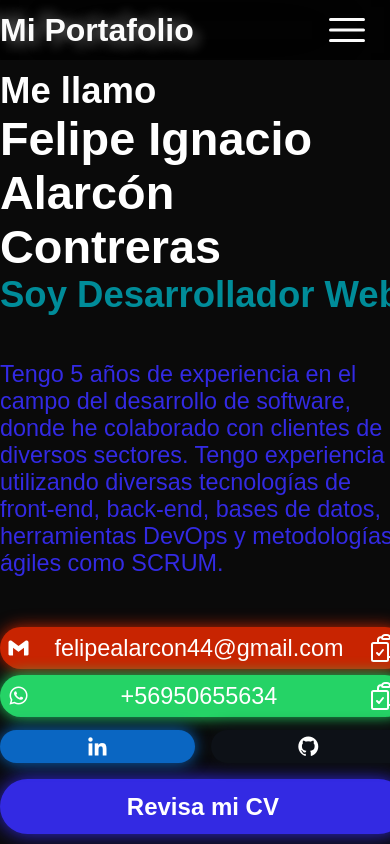
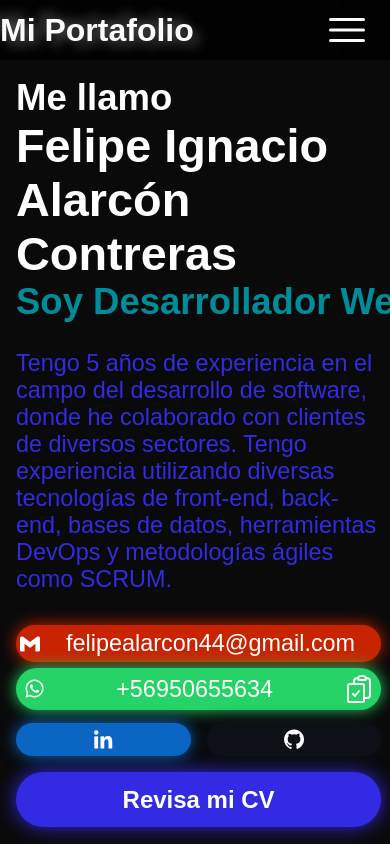
Before and after one commit to felipe1521/mi-portafolio, a Next.js app: page / in a window 390 px wide. Shown: the top 844 px of the page. Built offline with nearby package versions, Linux system fonts and the light colour scheme; a web font is replaced by a local one.

Commit message:
se sigue corrigiendo responsive de pantalla home

```diff
--- a/src/app/globals.css
+++ b/src/app/globals.css
@@ -20,18 +20,18 @@ html {
 body {
   background-color: var(--primary-bg-color);
   color: var(--secondary-text-color);
-  width: 100%;
 }
 
 main {
   position: relative;
   top: var(--height-navbar);
   height: calc(100% - var(--height-navbar));
+  width: 100%;
 }
 
 section {
   position: relative;
-  padding: 1rem 0;
+  padding: 1rem;
 }
 
 section[id] {
@@ -62,9 +62,3 @@ a {
 ::-webkit-scrollbar-track {
   background-color: var(--primary-bg-color);
 }
-
-@media (max-width: 768px) {
-  section {
-    padding: 0;
-  }
-}
--- a/src/app/home/home.module.css
+++ b/src/app/home/home.module.css
@@ -71,6 +71,10 @@
 
   .description_content {
     font-size: 6vw;
-    align-items: center;
+    width: 90%;
+  }
+
+  .links_content {
+    width: 90%;
   }
 }
```
